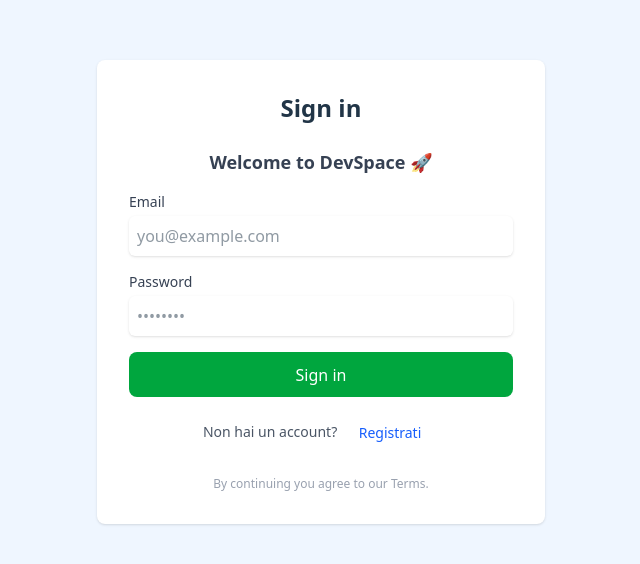
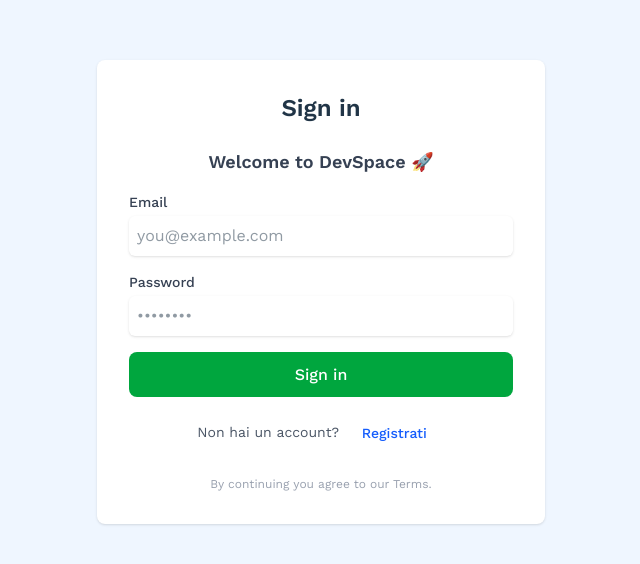
Before and after one commit to MicheleNoc/devspace, a React (Vite) app: page / in a window 1280 px wide. Shown: the part 108-672 px from the top of the page, without its empty margins (319-959 px from the left). Built offline with nearby package versions, Linux system fonts and the light colour scheme.

Commit message:
Aggiornamento del font nel file CSS principale per migliorare la coerenza tipografica dell'interfaccia utente.

```diff
--- a/src/index.css
+++ b/src/index.css
@@ -1,7 +1,8 @@
+@import url('https://fonts.googleapis.com/css2?family=Work+Sans:wght@300;400;500;600;700&display=swap');
 @import "tailwindcss";
 
 :root {
-  font-family: system-ui, Avenir, Helvetica, Arial, sans-serif;
+ font-family: 'Work Sans', system-ui, -apple-system, "Segoe UI", Roboto, "Helvetica Neue", Arial, "Noto Sans", "Liberation Sans", sans-serif;
   line-height: 1.5;
   font-weight: 400;
 
```
